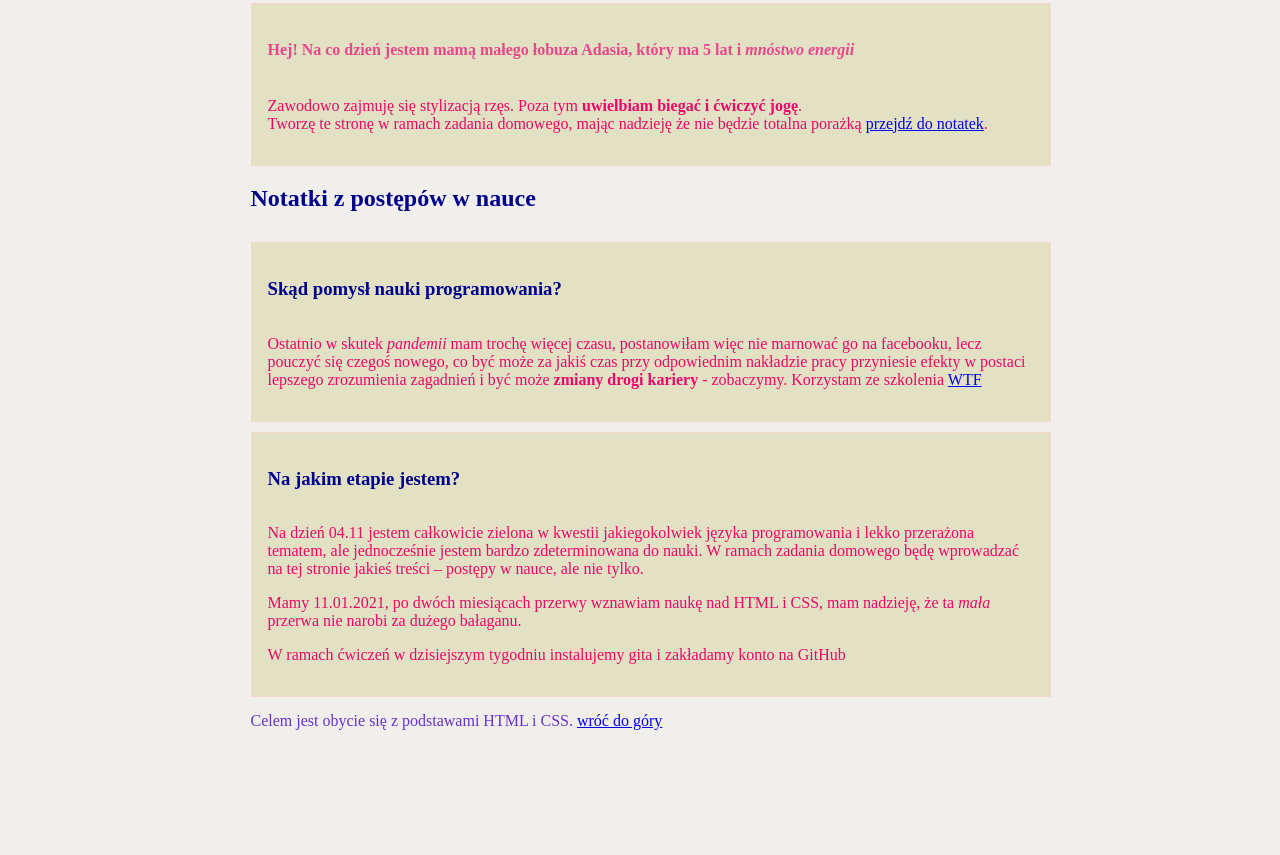
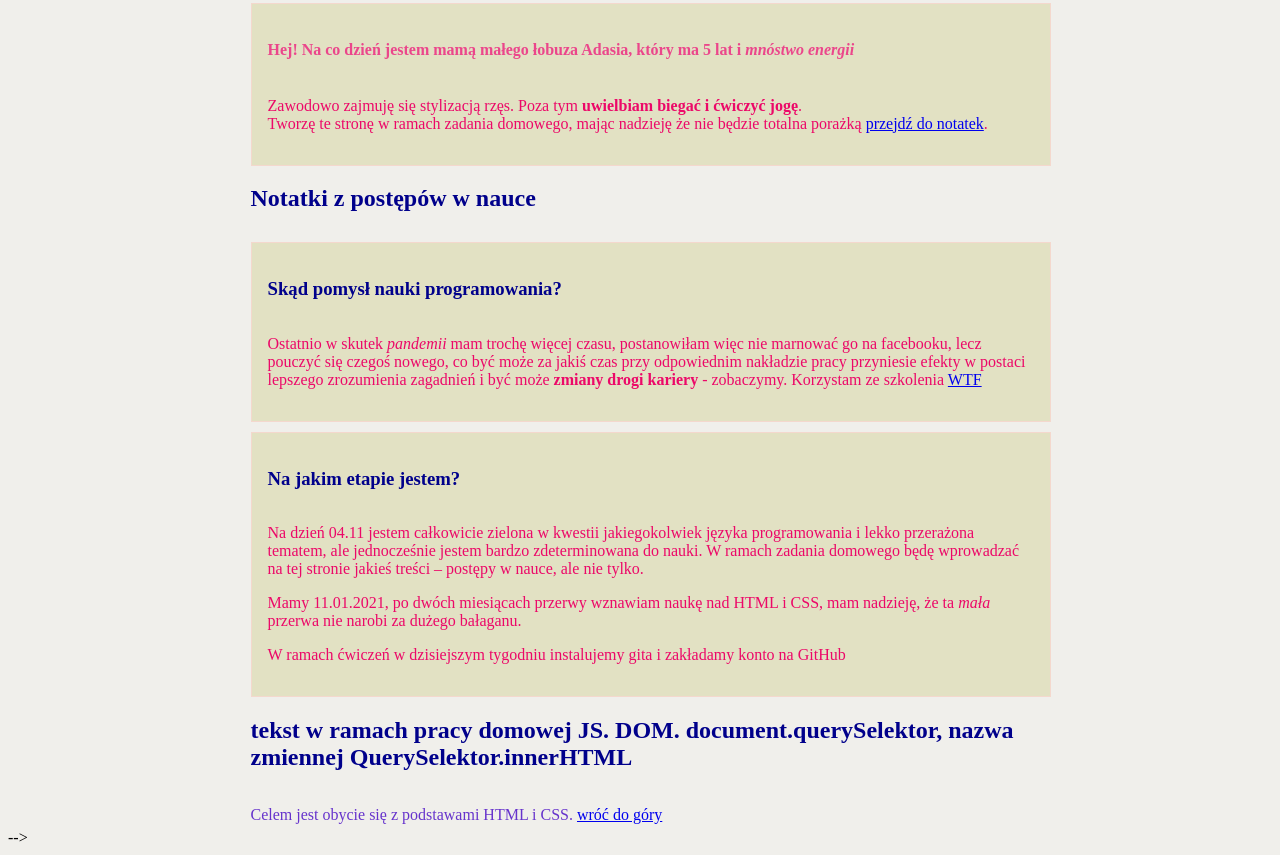
Before and after one commit to justyna-bodurka/homepage, a plain HTML site: page index.html in a window 1280 px wide. Shown: the part 783-1638 px from the top of the page. Before the commit the page ends 1526 px from the top, so only its background shows below. Drawn offline with Linux system fonts and the light colour scheme.

Commit message:
adding inner.HTML

```diff
--- a/index.html
+++ b/index.html
@@ -84,6 +84,7 @@
               zakładamy konto na GitHub
             </p>
           </article>
+          <h2 class="article__title article__title--js"></h2>
         </section>
       </div>
     </main>
@@ -91,6 +92,6 @@
       Celem jest obycie się z podstawami HTML i CSS.
       <a href="#top">wróć do góry</a>
     </footer>
-    <!-- <script src="main.js"></script> -->
+    <script src="main.js"></script> -->
   </body>
 </html>
--- a/main.js
+++ b/main.js
@@ -4,3 +4,5 @@
 console.log(firstName);
 console.log(age);
 console.log(`Witaj drogi odbiorco,nazywam się ${firstName} i mam ${age} lat`);
+const test = document.querySelector ('.article__title--js');
+test.innerHTML='tekst w ramach pracy domowej JS. DOM. document.querySelektor, nazwa zmiennej QuerySelektor.innerHTML';
```
